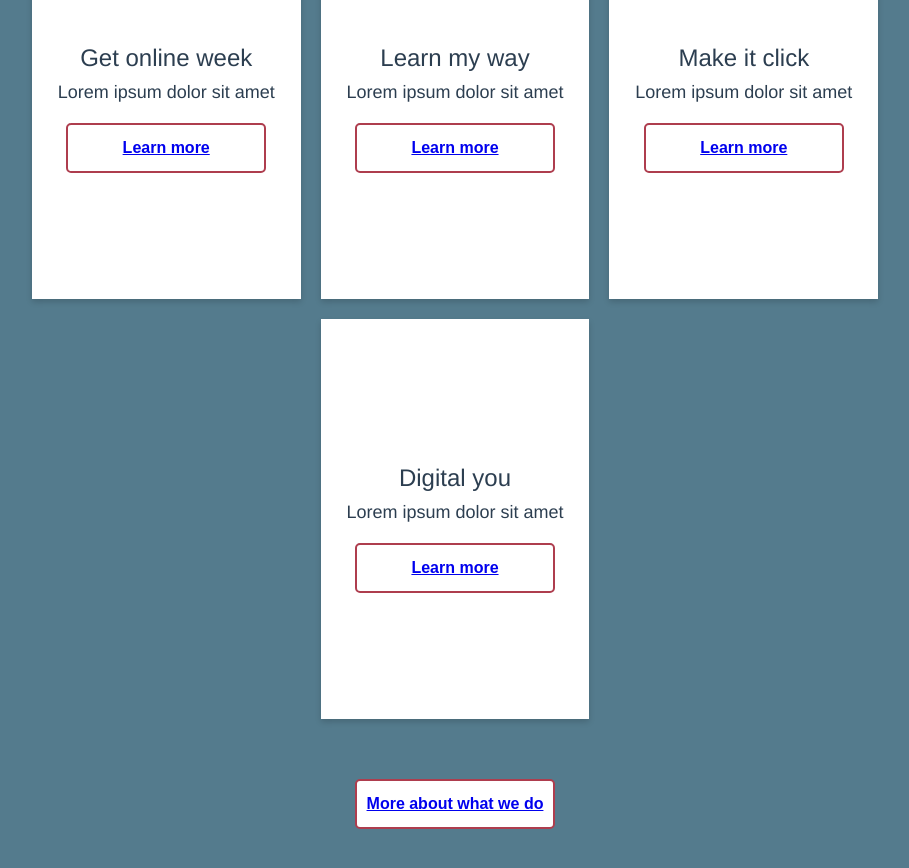
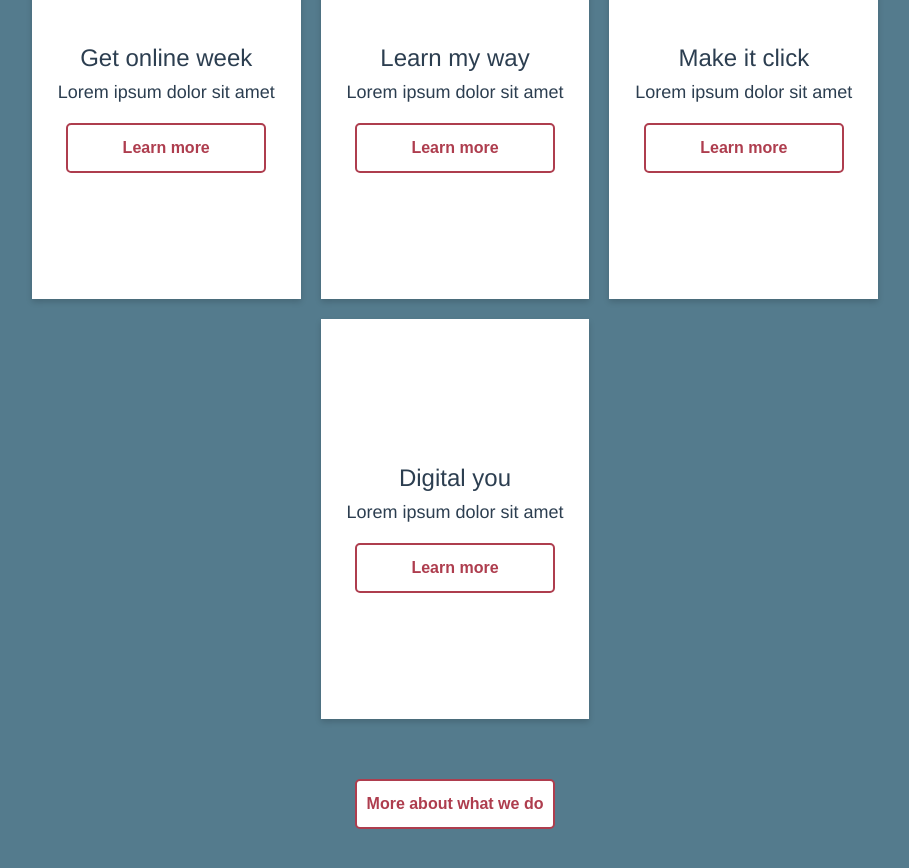
Before and after one commit to davidarebuwa/reason-digital-project, a Vue app: page / in a window 1280 px wide. Shown: the part 2040-2908 px from the top of the page, without its empty margins (185-1094 px from the left). Built offline with nearby package versions, Linux system fonts and the light colour scheme; what @prismicio/vue would draw is missing.

Commit message:
minor styling changes to footer

```diff
--- a/src/components/ServicesSection.vue
+++ b/src/components/ServicesSection.vue
@@ -250,6 +250,13 @@
     color: #fff;
     border: 2px solid #AE3D4E;
   }
+
+  .button a {
+    color: #AE3D4E;
+    text-decoration: none;
+  }
+
+
 }
 
  </style>
```
